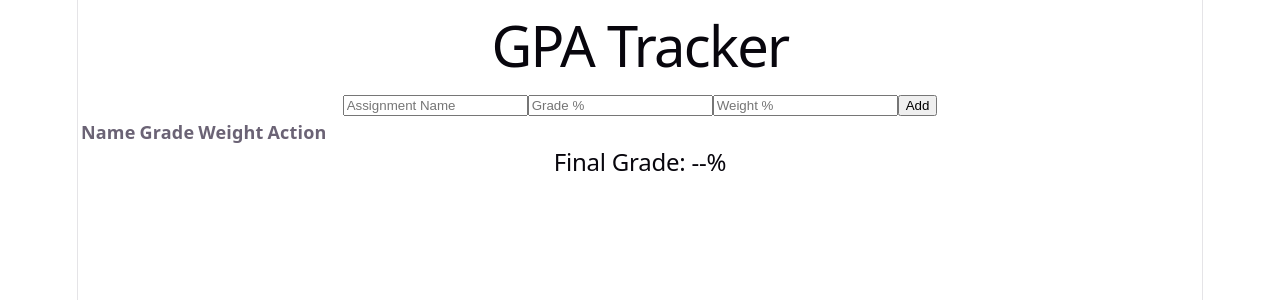
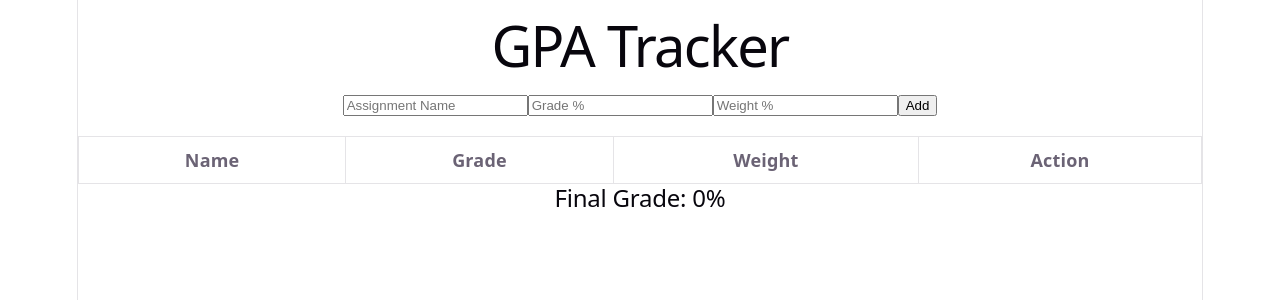
Before and after one commit to dcamero2/gpa-tracker, a Vue app: page / in a window 1280 px wide. Shown: the top 300 px of the page. Built offline with nearby package versions, Linux system fonts and the light colour scheme.

Commit message:
added dynamic rendering and weighted grade calculation

```diff
--- a/src/App.vue
+++ b/src/App.vue
@@ -31,12 +31,12 @@
       </tbody>
     </table>
 
-    <h2>Final Grade: --%</h2>
+    <h2>Final Grade: {{ finalGrade }}%</h2>
   </div>
 </template>
 
 <script setup>
-import { ref } from 'vue'
+import { ref, computed } from 'vue'
 
 const name = ref('')
 const grade = ref('')
@@ -61,6 +61,18 @@ const addAssignment = () => {
 const deleteAssignment = (index) => {
   assignments.value.splice(index, 1)
 }
+
+const finalGrade = computed(() => {
+  let total = 0
+  let weightSum = 0
+
+  assignments.value.forEach(a => {
+    total += a.grade * a.weight
+    weightSum += a.weight
+  })
+
+  return weightSum ? (total / weightSum).toFixed(2) : 0
+})
 </script>
 
 <style>
--- a/src/style.css
+++ b/src/style.css
@@ -294,3 +294,16 @@ code {
     border-right-color: var(--border);
   }
 }
+
+table {
+  width: 100%;
+  margin-top: 20px;
+  border-collapse: collapse;
+}
+
+th, td {
+  border: 1px solid var(--border);
+  padding: 10px;
+  text-align: center;
+  vertical-align: middle;
+}
```
